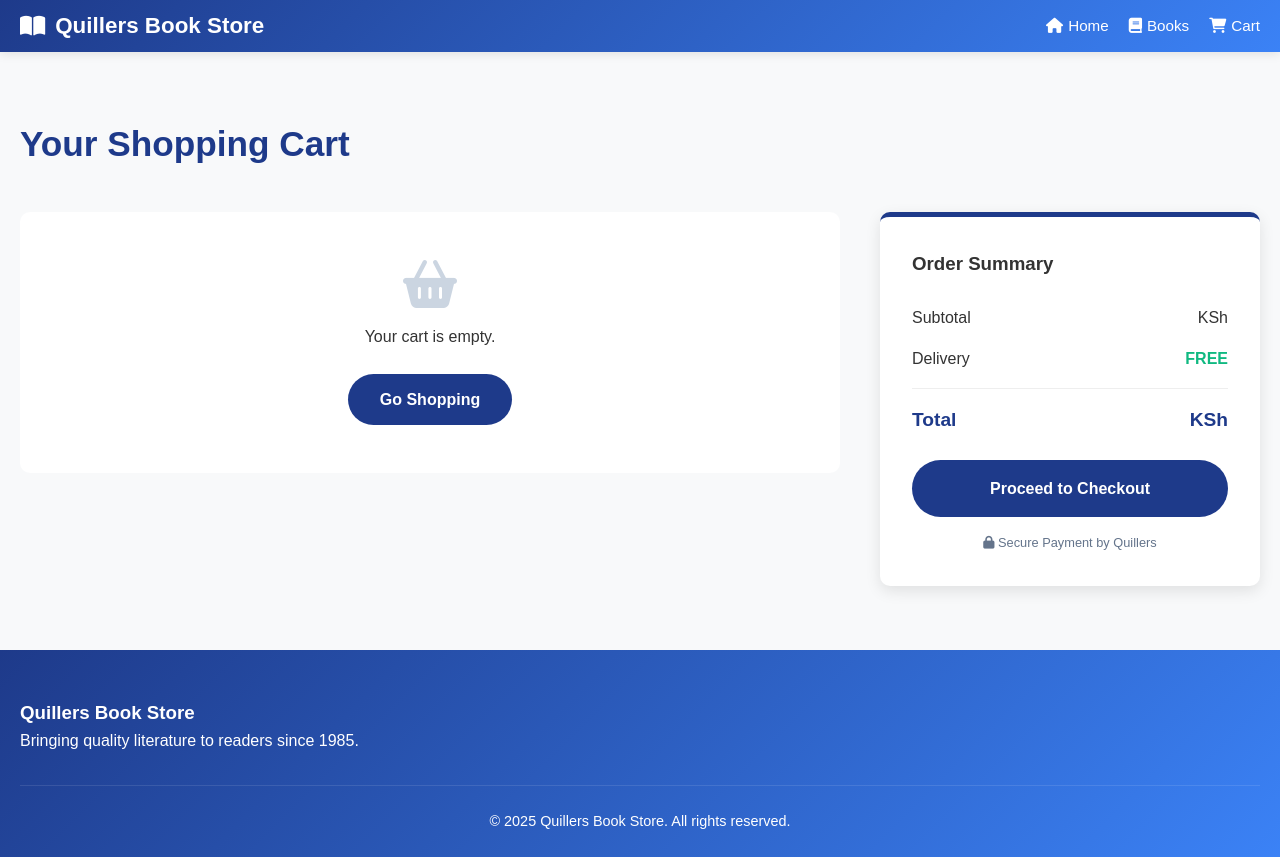
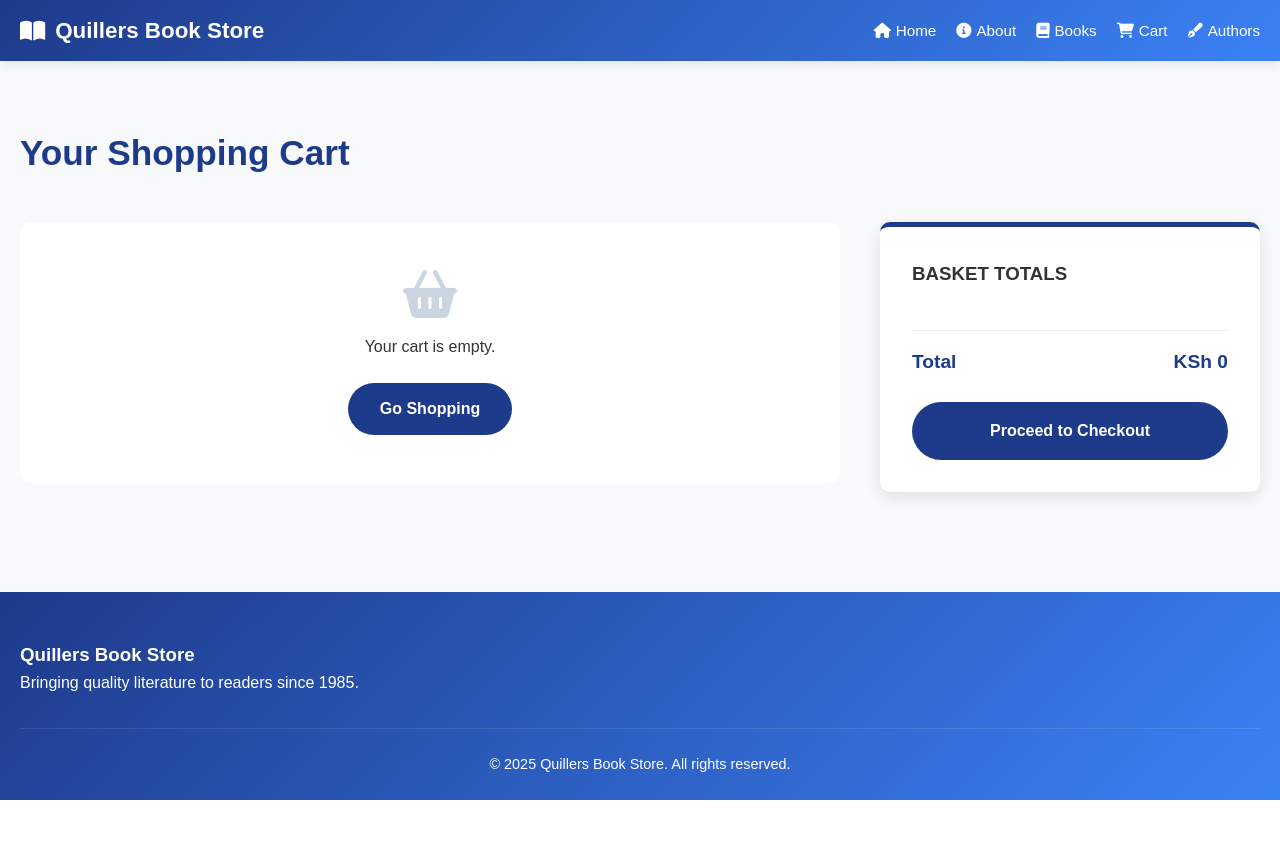
Before and after one commit to Kanana2024/Quillers-Book-Store, a Django app: page /cart/ in a window 1280 px wide. After the commit the page ends 800 px from the top, so only its background shows below. Run offline with Django 5.2, Linux system fonts and the light colour scheme.

Commit message:
Made changes to shopping cart

```diff
--- a/main/templates/cart.html
+++ b/main/templates/cart.html
@@ -14,7 +14,7 @@
         header {
             background: linear-gradient(135deg, #1e3a8a, #3b82f6);
             color: white;
-            padding: 0.5rem 0;
+            padding: 0.8rem 0;
             box-shadow: 0 2px 10px rgba(0, 0, 0, 0.1);
         }
         .header-container { display: flex; align-items: center; justify-content: space-between; }
@@ -38,15 +38,15 @@
             background: white;
             border-radius: 10px;
             padding: 1.5rem;
-            margin-bottom: 1.5rem;
+            margin-bottom: 0;
+            border-bottom: 1px solid #e5e7eb;
             display: grid;
-            grid-template-columns: 100px 1fr auto;
+            grid-template-columns: 2fr 1.5fr 1fr 1fr;
             gap: 20px;
             align-items: center;
             box-shadow: 0 4px 6px rgba(0,0,0,0.05);
             transition: transform 0.3s;
         }
-        .cart-item:hover { transform: translateY(-3px); }
         .cart-item img { width: 100%; height: 130px; object-fit: cover; border-radius: 5px; }
 
         .item-info h3 { color: #1e3a8a; margin-bottom: 5px; }
@@ -113,8 +113,10 @@
             <nav>
                 <ul>
                     <li><a href="{% url 'home' %}"><i class="fas fa-home"></i> Home</a></li>
+                    <li><a href="{% url 'about' %}"><i class="fas fa-info-circle"></i>About</a></li>
                     <li><a href="{% url 'books' %}"><i class="fas fa-book"></i> Books</a></li>
                     <li><a href="{% url 'cart' %}"><i class="fas fa-shopping-cart"></i> Cart</a></li>
+                    <li><a href="{% url 'authors' %}"><i class="fas fa-pen-fancy"></i> Authors</a></li>
                 </ul>
             </nav>
         </div>
@@ -125,57 +127,80 @@
     <section class="cart-section">
         <div class="container">
             <h2 class="section-title">Your Shopping Cart</h2>
-
           <div class="cart-grid">
     <div class="cart-items-container">
         {% if cart_items %}
+
+        <!-- Headers -->
+        <div class="cart-item cart-header">
+            <div>Product</div>
+            <div>Author</div>
+            <div style="text-align:center;">Quantity</div>
+            <div style="text-align:right;">Subtotal</div>
+        </div>
+
         {% for item in cart_items %}
-                        <div class="cart-item">
-                            <img src="{% static item.book.image_url %}" alt="Book Cover">
-                            <div class="item-info">
-                                <h3>{{ item.book.booktitle }}</h3>
-                                <p>By {{ item.book.author.fname }} {{ item.book.author.lname }}</p>
+        <div class="cart-item" style="grid-template-columns: 2fr 1.5fr 1fr 1fr;">
+            <!-- Product -->
+            <div style="display:flex; align-items:center; gap:10px;">
+                <img src="{% static item.book.image_url %}" alt="Book Cover"
+                     style="width:50px; height:70px; object-fit:cover;">
+                <strong>{{ item.book.booktitle }}</strong>
+            </div>
 
-                                <a href="{% url 'remove_from_cart' item.book.bookid %}" class="remove-link">
-                                    <i class="fas fa-trash-alt"></i> Remove
-                                </a>
+            <!-- Author -->
+            <div>
+                {{ item.book.author.fname }} {{ item.book.author.lname }}
+            </div>
 
+            <!-- Quantity -->
+            <div style="text-align:center;">
+                {{ item.quantity }}
             </div>
-                            <div class="item-price">
-                                <strong>KSh {{ item.book.price }}</strong>
+
+            <!-- Subtotal -->
+            <div style="text-align:right;">
+                <strong>KSh {{ item.subtotal }}</strong><br>
+                <a href="{% url 'remove_from_cart' item.book.bookid %}" class="remove-link">Remove</a>
             </div>
         </div>
         {% endfor %}
+
         {% else %}
         <div style="text-align: center; padding: 3rem; background: white; border-radius: 10px;">
             <i class="fas fa-shopping-basket" style="font-size: 3rem; color: #cbd5e1; margin-bottom: 1rem;"></i>
             <p>Your cart is empty.</p>
-                            <a href="{% url 'books' %}" class="checkout-btn" style="display: inline-block; width: auto; padding: 0.8rem 2rem;">Go Shopping</a>
+            <a href="{% url 'books' %}" class="checkout-btn"
+               style="display: inline-block; width: auto; padding: 0.8rem 2rem;">
+                Go Shopping
+            </a>
         </div>
         {% endif %}
     </div>
 
+    <!-- Summary -->
     <aside class="cart-summary">
-                    <h3>Order Summary</h3>
+        <h3>BASKET TOTALS</h3>
         <br>
+
+        {% for item in cart_items %}
         <div class="summary-row">
-                        <span>Subtotal</span>
-                        <span>KSh {{ total_price }}</span>
+            <span>{{ item.book.booktitle }} × {{ item.quantity }}</span>
+            <span>KSh {{ item.subtotal }}</span>
         </div>
-                    <div class="summary-row">
-                        <span>Delivery</span>
-                        <span style="color: #10b981; font-weight: 600;">FREE</span>
-                    </div>
+        {% endfor %}
+
         <div class="summary-row summary-total">
             <span>Total</span>
-                        <span>KSh {{ total_price }}</span>
+            <span>KSh {{ total }}</span>
         </div>
+
         <a href="{% url 'checkout' %}" class="checkout-btn">Proceed to Checkout</a>
-                    <p style="text-align: center; font-size: 0.8rem; color: #64748b; margin-top: 1rem;">
-                        <i class="fas fa-lock"></i> Secure Payment by Quillers
-                    </p>
     </aside>
 </div>
+
+
+
         </div>
     </section>
 
--- a/main/templates/index.html
+++ b/main/templates/index.html
@@ -516,7 +516,7 @@
                     <li><a href="{% url 'home' %}"><i class="fas fa-home"></i> Home</a></li>
                     <li><a href="{% url 'about' %}"><i class="fas fa-info-circle"></i> About Us</a></li>
                     <li><a href="{% url 'books' %}"><i class="fas fa-book"></i> Books</a></li>
-                    <li><a href="authors.html"><i class="fas fa-pen-fancy"></i> Authors</a></li>
+                    <li><a href="{% url 'authors' %}"><i class="fas fa-pen-fancy"></i> Authors</a></li>
                 </ul>
             </nav>
             <div class="auth-buttons">
```
Lines whose indentation alone changed are shown as unchanged.
